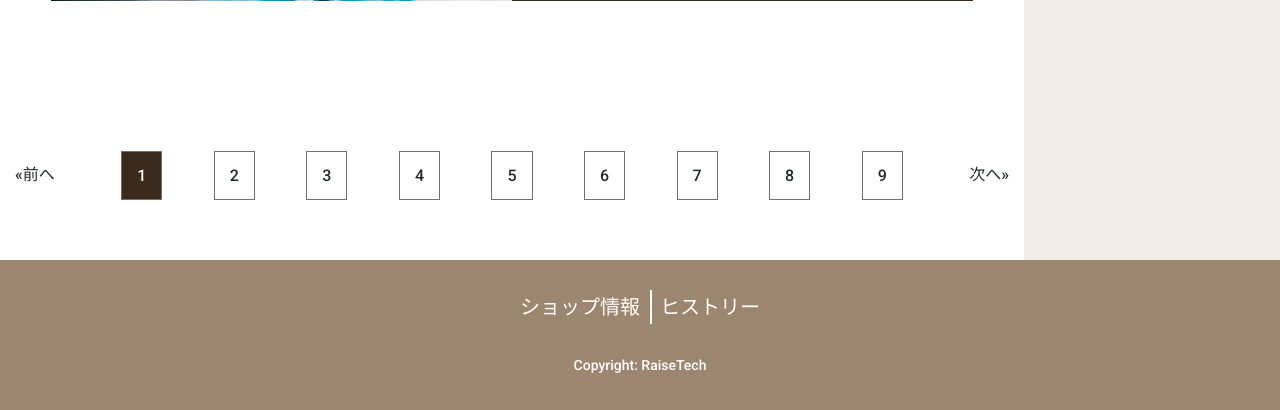
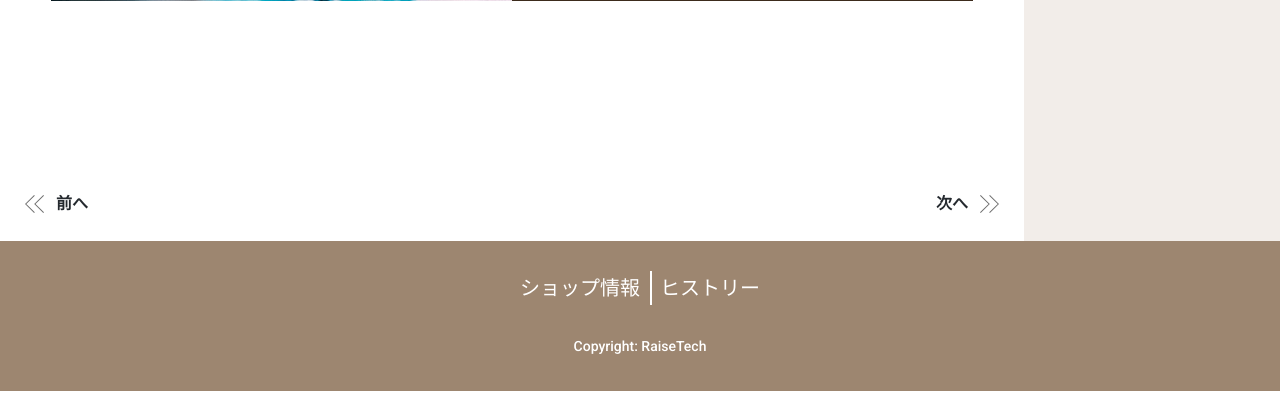
Before and after one commit to yuukitom/hamburger, a PHP site: page /archive.html in a window 1280 px wide. Shown: the part 2564-2974 px from the top of the page. Run offline with PHP 8.4, Linux system fonts and the light colour scheme; some libraries are stand-ins or nearby versions.

Commit message:
20210708_アーカイブ_ページネーション作成中

```diff
--- a/archive.html
+++ b/archive.html
@@ -82,7 +82,20 @@
           </article>
         </main>
 
+      <div class="p-pagination">
+        <div class="p-pagination__wrapper">
+          <span class="p-pagination__pages">page 1/10</span>
+          <a href="#" class="p-pagination__prev"><span>前へ</span></a>
+          <a href="#" class="p-pagination__num current">1</a>
+          <a href="#" class="p-pagination__num">2</a>
+          <a href="#" class="p-pagination__num">3</a>
+          <a href="#" class="p-pagination__num">4</a>
+          <a href="#" class="p-pagination__next"><span>次へ</span></a>
+        </div>
+      </div>
+      <!--
         <ul class="c-pagination p-pagination">
+          <li class="c-pagination__page">page 1/10</li>
           <li class="c-pagination__arrow pre"><a href="#">«<span>前へ</span></a></li>
           <li class="c-pagination__num this"><a href="#">1</a></li>
           <li class="c-pagination__num"><a href="#">2</a></li>
@@ -95,7 +108,7 @@
           <li class="c-pagination__num"><a href="#">9</a></li>
           <li class="c-pagination__arrow next"><a href="#"><span>次へ</span>»</a></li>
         </ul>
-
+      -->
       </div><!-- l-container__Left -->
 
       <div class="l-container__right p-container__right">
--- a/css/style.css
+++ b/css/style.css
@@ -129,35 +129,6 @@ object
     width: 200px;
     height: 50px;
   }
-}
-
-.c-pagination {
-  display: flex;
-  justify-content: space-between;
-}
-
-.c-pagination__arrow {
-  padding: 10px 15px;
-}
-
-.c-pagination__num {
-  display: none;
-  padding: 10px 15px;
-  border: solid 1px #707070;
-}
-
-@media (min-width: 768px) {
-  .c-pagination__num {
-    display: block;
-  }
-}
-
-.c-pagination .this {
-  background-color: #3C2B1C;
-}
-
-.c-pagination .this a {
-  color: #fff;
 }
 
 .p-container__right {
@@ -633,25 +604,60 @@ object
 }
 
 .p-pagination {
-  margin-top: 60px;
-  margin-bottom: 30px;
+  height: 25vh;
+  display: flex;
+  align-items: flex-end;
+  margin: 20px;
 }
 
-@media (min-width: 768px) {
-  .p-pagination {
-    margin-top: 100px;
-  }
+.p-pagination__wrapper {
+  display: flex;
+  justify-content: space-between;
+  width: 100%;
+  padding: 0 36px;
 }
 
-@media (min-width: 768px) {
-  .p-pagination {
-    margin-top: 150px;
-    margin-bottom: 60px;
-  }
+.p-pagination a, .p-pagination span {
+  font-size: 1.6rem;
+  font-weight: bold;
 }
 
-.p-pagination a {
-  font-size: 1.6rem;
+.p-pagination__pages {
+  display: none;
+}
+
+.p-pagination__prev {
+  position: relative;
+  line-height: 35px;
+}
+
+.p-pagination__prev::before {
+  content: "";
+  position: absolute;
+  width: 35px;
+  height: 35px;
+  right: 36px;
+  background-image: url("../img/prev.svg");
+  background-position: center;
+}
+
+.p-pagination__num {
+  display: none;
+}
+
+.p-pagination__next {
+  position: relative;
+  line-height: 35px;
+}
+
+.p-pagination__next::after {
+  content: "";
+  position: absolute;
+  width: 35px;
+  height: 35px;
+  left: 36px;
+  background-image: url("../img/next.svg");
+  background-position: center;
 }
 
 .p-aside {
--- a/scss/object/component/_component.scss
+++ b/scss/object/component/_component.scss
@@ -34,26 +34,3 @@
     height: 50px;
   }
 }
-
-.c-pagination {
-  display: flex;
-  justify-content: space-between;
-  &__arrow {
-    padding: 10px 15px;
-  }
-
-  &__num {
-    display: none;
-    padding: 10px 15px;
-    border: solid 1px $sub-color;
-    @include breakpoint(tablet) {
-      display: block;
-    }
-  }
-  .this {
-    background-color: $archive-back;
-    a {
-      color: $white-color;
-    }
-  }
-}
--- a/scss/object/project/_archive.scss
+++ b/scss/object/project/_archive.scss
@@ -84,17 +84,56 @@
 }
 
 .p-pagination {
-  margin-top: 60px;
-  margin-bottom: 30px;
-  @include breakpoint(tablet) {
-    margin-top: 100px;
-  }
-  @include breakpoint(tablet) {
-    margin-top: 150px;
-    margin-bottom: 60px;
+  height: 25vh;
+  display: flex;
+  align-items: flex-end;
+  margin: 20px;
+
+  &__wrapper {
+    display: flex;
+    justify-content: space-between;
+    width: 100%;
+    padding: 0 36px;
   }
 
-  a {
+  a, span {
     font-size: 1.6rem;
+    font-weight: bold;
+  }
+
+  &__pages {
+    display: none;
+  }
+
+  &__prev {
+    position: relative;
+    line-height: 35px;
+    &::before {
+      content: "";
+      position: absolute;
+      width: 35px;
+      height: 35px;
+      right: 36px;
+      background-image: url("../img/prev.svg");
+      background-position: center;
+    }
+  }
+
+  &__num {
+    display: none;
+  }
+
+  &__next {
+    position: relative;
+    line-height: 35px;
+    &::after {
+      content: "";
+      position: absolute;
+      width: 35px;
+      height: 35px;
+      left: 36px;
+      background-image: url("../img/next.svg");
+      background-position: center;
+    }
   }
 }
```
Also changed, not shown: img/next.svg (added), img/prev.svg (added), グループ 8.png (added), 1 other file.
